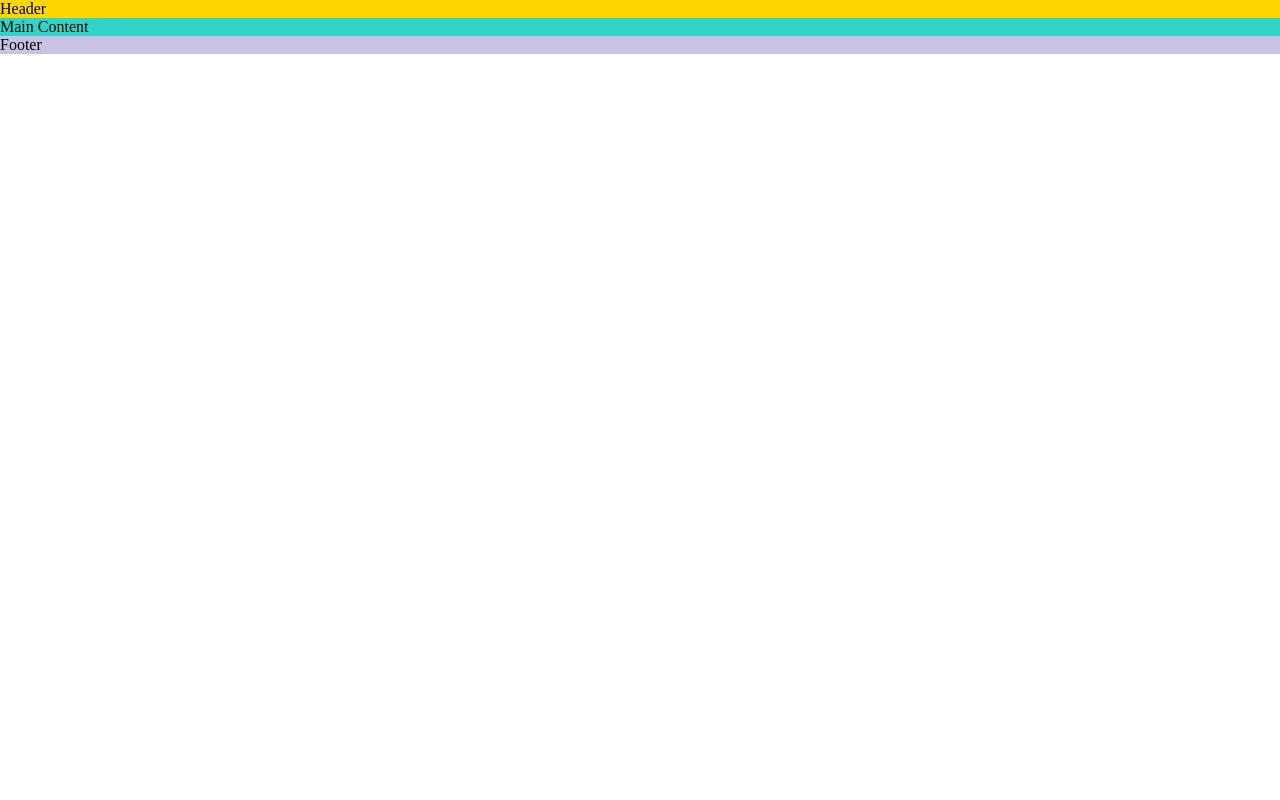
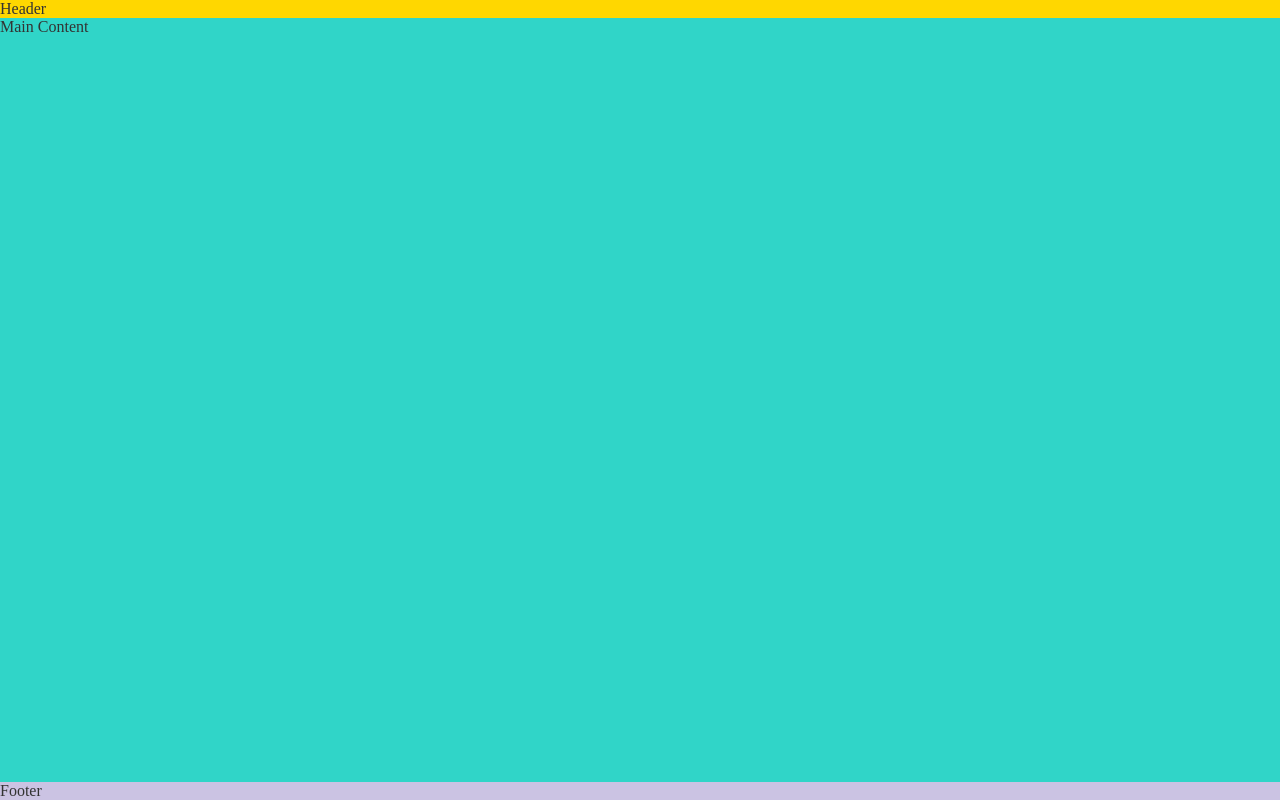
Before and after one commit to BarbyKelly/Project-1, a plain HTML site: page index.html in a window 1280 px wide. Drawn offline with Linux system fonts and the light colour scheme.

Commit message:
Push footer down

```diff
--- a/assets/css/style.css
+++ b/assets/css/style.css
@@ -1,18 +1,31 @@
-/* Asterisk wildcard selector to override default styles added by the browser */
+/* Asterisk wildcard selector to override default styles added by the browser.
+This wildcard code is from Love Running Setting up basic CSS Styles */
 *{
     padding: 0;
     margin: 0;
     box-sizing: border-box;
 }
 
+/* General styles. Except the color, body {} code it from Love Running */
+body {
+    min-height: 100vh;
+    display: flex;
+    flex-direction: column;
+    /* Generic project styles */
+    color: #333333;
+}
+
 /* Header */
 header {
-background-color: #FFD700;
+    background-color: #FFD700;
 }
 
 /* Main */
 main {
-background-color: #30D5C8;
+    background-color: #30D5C8;
+/* Make main element take up any surplus space to push footer down. Comment and flex
+element exactly typed from Love Running */
+    flex: 1 0 auto;
 }
 
 /* Footer */
```
